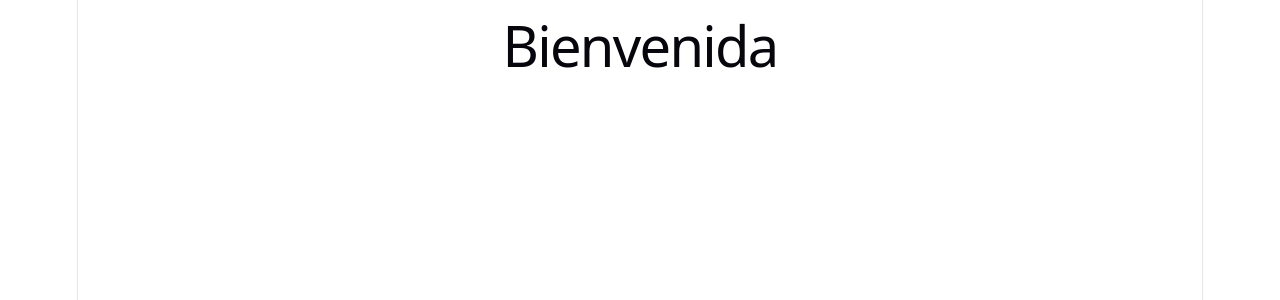
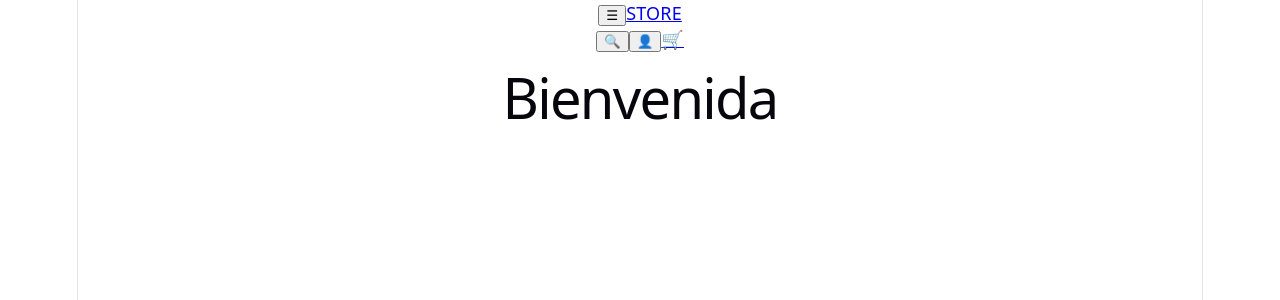
Before and after one commit to deligarbur/ecommerce-web-project, a React (Vite) app: page / in a window 1280 px wide. Shown: the top 300 px of the page. Built offline with nearby package versions, Linux system fonts and the light colour scheme.

Commit message:
feat: add Header component with navigation

```diff
--- a/src/App.jsx
+++ b/src/App.jsx
@@ -5,10 +5,12 @@ import { ProductDetail } from './pages/ProductDetail.jsx';
 import { Cart } from './pages/Cart.jsx';
 import { Login } from './pages/Login.jsx';
 import { NotFound } from './pages/NotFound.jsx';
+import { Header } from './components/Header.jsx';
 
 function App() {
 	return (
 		<BrowserRouter>
+			<Header />
 			<Routes>
 				<Route path='/' element={<Home />} />
 				<Route path='/catalog' element={<Catalog />} />
--- /dev/null
+++ b/src/components/Header.jsx
@@ -0,0 +1,28 @@
+import { Link } from 'react-router-dom';
+
+export function Header() {
+	return (
+		<header>
+			{/* Botón hamburguesa */}
+			<button type='button' className='header__menu-btn'>
+				☰
+			</button>
+
+			{/* Logo */}
+			<Link to='/' className='header__logo'>
+				STORE
+			</Link>
+
+			{/* Iconos derecha */}
+			<nav>
+				<button type='button' className='header__icon-btn'>
+					🔍
+				</button>
+				<button type='button' className='header__icon-btn'>
+					👤
+				</button>
+				<Link to='/cart'>🛒</Link>
+			</nav>
+		</header>
+	);
+}
```
